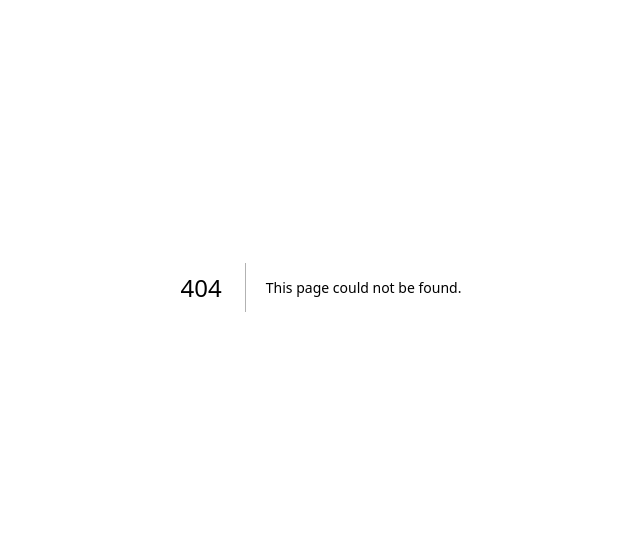
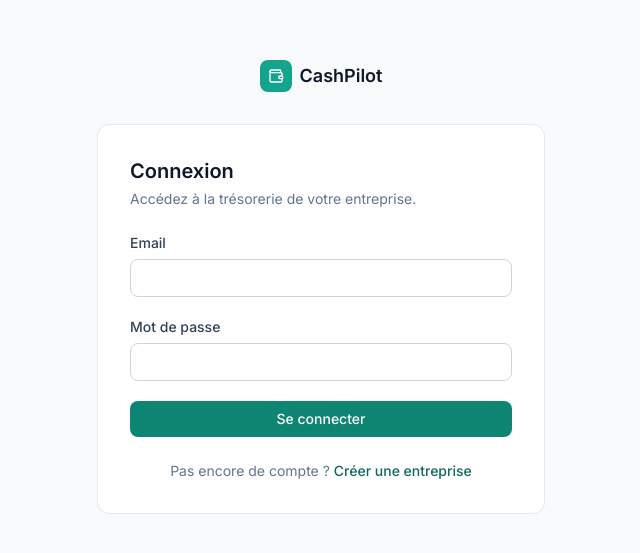
Before and after one commit to omartitouhi/cashpilot, a Next.js app in the folder apps/web/: page /connexion in a window 1280 px wide. Before the commit this address had no page. Shown: the part 113-666 px from the top of the page, without its empty margins (319-959 px from the left). Built offline with nearby package versions, Linux system fonts and the light colour scheme.

Commit message:
feat(web): ajoute la page de connexion

```diff
--- /dev/null
+++ b/apps/web/src/app/(auth)/connexion/page.tsx
@@ -0,0 +1,18 @@
+import Link from "next/link";
+import { LoginForm } from "@/components/auth/login-form";
+
+export default function LoginPage() {
+  return (
+    <>
+      <h1 className="text-xl font-semibold">Connexion</h1>
+      <p className="mt-1 mb-6 text-sm text-slate-500">Accédez à la trésorerie de votre entreprise.</p>
+      <LoginForm />
+      <p className="mt-6 text-center text-sm text-slate-500">
+        Pas encore de compte ?{" "}
+        <Link href="/inscription" className="font-medium text-brand-700 hover:underline">
+          Créer une entreprise
+        </Link>
+      </p>
+    </>
+  );
+}
--- /dev/null
+++ b/apps/web/src/components/auth/login-form.tsx
@@ -0,0 +1,27 @@
+"use client";
+
+import { useActionState } from "react";
+import { loginAction } from "@/app/(auth)/actions";
+import { Field, inputClass } from "@/components/ui/field";
+import { FormMessage } from "@/components/ui/form-message";
+import { SubmitButton } from "@/components/ui/submit-button";
+
+export function LoginForm() {
+  const [state, formAction] = useActionState(loginAction, {});
+  const errors = state.fieldErrors ?? {};
+
+  return (
+    <form action={formAction} className="flex flex-col gap-5">
+      <FormMessage message={state.message} />
+      <Field label="Email" name="email" errors={errors.email}>
+        <input id="email" name="email" type="email" required autoComplete="email"
+          defaultValue={state.values?.email} className={inputClass} />
+      </Field>
+      <Field label="Mot de passe" name="password" errors={errors.password}>
+        <input id="password" name="password" type="password" required autoComplete="current-password"
+          className={inputClass} />
+      </Field>
+      <SubmitButton>Se connecter</SubmitButton>
+    </form>
+  );
+}
```
